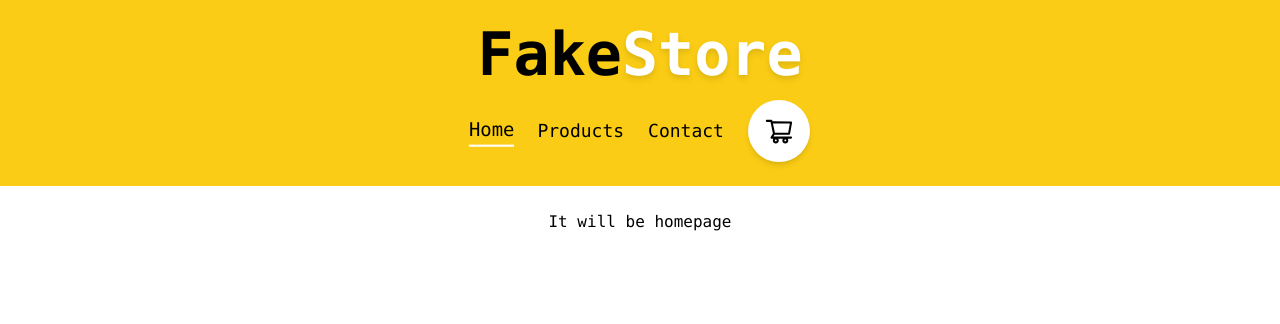
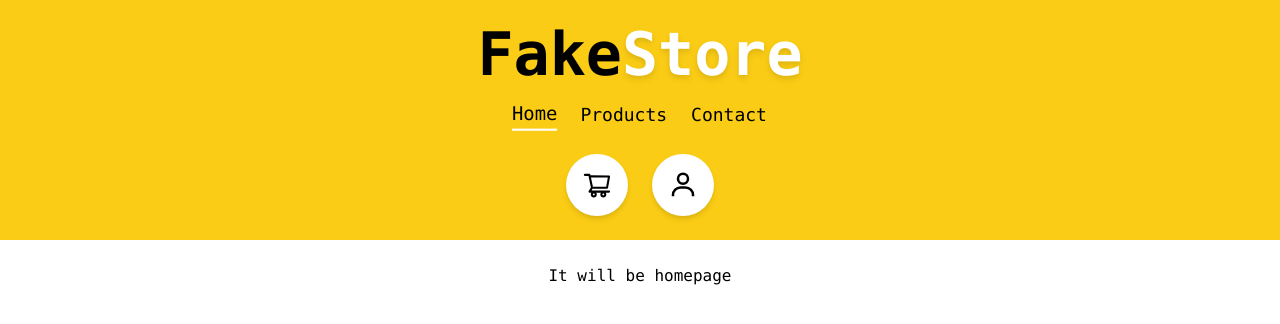
Before and after one commit to jaqubowsky/shopping-app-v2, a React (Vite) app: page / in a window 1280 px wide. Shown: the top 324 px of the page. Built offline with nearby package versions, Linux system fonts and the light colour scheme.

Commit message:
Add user options modal

```diff
--- a/src/components/Layout/index.tsx
+++ b/src/components/Layout/index.tsx
@@ -1,61 +1,107 @@
 import { Outlet } from "react-router-dom";
 import { Link, NavLink } from "react-router-dom";
 import { AiOutlineShoppingCart } from "react-icons/ai";
+import { BiUser } from "react-icons/bi";
 import { useState } from "react";
 import ModalPortal from "../Modal/ModalPortal";
 import CartModal from "../../pages/Cart/CartModal";
 import ModalWrapper from "../Modal/ModalWrapper";
+import { AnimatePresence, motion } from "framer-motion";
 
 export default function Layout() {
   const [showCart, setShowCart] = useState(false);
+  const [showLoginDropdown, setShowLoginDropdown] = useState(false);
 
   const toggleCart = () => {
     setShowCart((prevState) => !prevState);
   };
 
+  const toggleLoginDropdown = () => {
+    setShowLoginDropdown((prevState) => !prevState);
+  };
+
+  console.log(showLoginDropdown);
+
+  const getActiveStyles = (isActive: boolean) => {
+    return isActive
+      ? "scale-105 border-b-2 border-b-white"
+      : "flex items-center justify-center gap-6 text-lg hover:scale-105 hover:border-b-2 hover:border-b-white";
+  };
+
   return (
-    <>
+    <div onClick={() => setShowLoginDropdown(false)} className="h-full w-full">
       <header className="bg-yellow-400 p-6">
         <nav className="mx-auto flex w-11/12 flex-col items-center justify-between">
           <Link className="mb-4 text-6xl font-black" to=".">
             Fake<span className="text-white drop-shadow-md">Store</span>
           </Link>
-          <div className="hover flex items-center justify-center gap-6 text-lg">
+          <div className="hover flex flex-col items-center justify-center gap-6 text-lg">
+            <section className="flex gap-6">
               <NavLink
                 to="/"
-              className={({ isActive }) =>
-                isActive
-                  ? "scale-105 border-b-2 border-b-white"
-                  : "flex items-center justify-center gap-6 text-lg hover:scale-105 hover:border-b-2 hover:border-b-white"
-              }
+                className={({ isActive }) => getActiveStyles(isActive)}
               >
                 Home
               </NavLink>
               <NavLink
-              className={({ isActive }) =>
-                isActive
-                  ? "scale-105 border-b-2 border-b-white"
-                  : "flex items-center justify-center gap-6 text-lg hover:scale-105 hover:border-b-2 hover:border-b-white"
-              }
+                className={({ isActive }) => getActiveStyles(isActive)}
                 to="products"
               >
                 Products
               </NavLink>
               <NavLink
-              className={({ isActive }) =>
-                isActive
-                  ? "scale-105 border-b-2 border-b-white"
-                  : "flex items-center justify-center gap-6 text-lg hover:scale-105 hover:border-b-2 hover:border-b-white"
-              }
+                className={({ isActive }) => getActiveStyles(isActive)}
                 to="contact"
               >
                 Contact
               </NavLink>
+            </section>
+            <section className="flex gap-6">
               <div onClick={toggleCart}>
                 <div className="cursor-pointer rounded-full bg-white p-4 text-center shadow-md">
                   <AiOutlineShoppingCart className="text-3xl" />
                 </div>
               </div>
+              <div>
+                <div
+                  className="relative cursor-pointer rounded-full bg-white p-4 text-center shadow-md"
+                  onClick={(e) => {
+                    toggleLoginDropdown();
+                    e.stopPropagation();
+                  }}
+                >
+                  <BiUser className="text-3xl" />
+
+                  <ModalPortal
+                    toggleModal={toggleLoginDropdown}
+                    showModal={showLoginDropdown}
+                  >
+                    <ModalWrapper
+                      handleCloseModal={() => setShowLoginDropdown(false)}
+                    >
+                      <motion.div
+                        initial={{ x: 1000 }}
+                        animate={{ x: 0, transition: { duration: 0.5 } }}
+                        exit={{ x: 1000, transition: { duration: 0.5 } }}
+                        key="modal"
+                        className="absolute right-0 top-0 h-full bg-white p-10 text-2xl"
+                        onClick={(e) => e.stopPropagation()}
+                      >
+                        <ul className="flex flex-col gap-6">
+                          <NavLink onClick={toggleLoginDropdown} to="login">
+                            Login
+                          </NavLink>
+                          <NavLink to="profile">Profile</NavLink>
+                          <NavLink to="." onClick={toggleLoginDropdown}>
+                            Logout
+                          </NavLink>
+                        </ul>
+                      </motion.div>
+                    </ModalWrapper>
+                  </ModalPortal>
+                </div>
+              </div>
+            </section>
           </div>
         </nav>
       </header>
@@ -67,6 +113,6 @@ export default function Layout() {
           </ModalWrapper>
         </ModalPortal>
       </main>
-    </>
+    </div>
   );
 }
```
Lines whose indentation alone changed are shown as unchanged.
